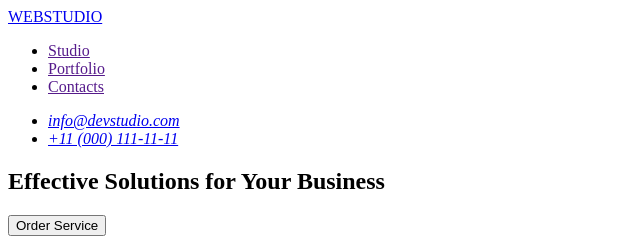
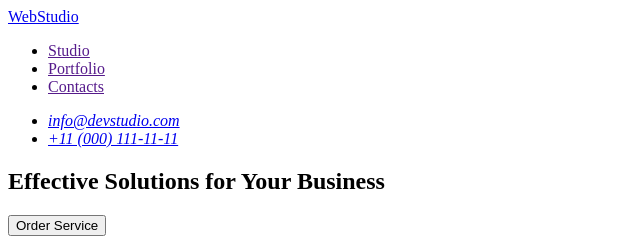
Before and after one commit to kondyan2022/goit-markup-hw-01, a plain HTML site: page index.html in a window 1280 px wide. Shown: the top 240 px of the page, 0-640 px from the left. Drawn offline with Linux system fonts and the light colour scheme.

Commit message:
Homework: fixed bugs #2

```diff
--- a/index.html
+++ b/index.html
@@ -10,7 +10,7 @@
     <!-- header  -->
     <header>
       <nav>
-        <a href="./index.html">WEBSTUDIO</a>
+        <a href="./index.html">WebStudio</a>
         <ul>
           <li><a href="">Studio</a></li>
           <li><a href="">Portfolio</a></li>
@@ -82,7 +82,7 @@
       </section>
       <!-- Staff -->
       <section>
-        <h2>Our team</h2>
+        <h2>Our Team</h2>
         <ul>
           <li>
             <img src="./images/mark.jpg" alt="Mark Guerrero" width="264" />
@@ -167,7 +167,7 @@
       </section>
     </main>
     <footer>
-      <a href="./index.html">WEBSTUDIO</a>
+      <a href="./index.html">WebStudio</a>
       <p>
         Increase the flow of customers and sales for your business with digital
         marketing & growth solutions.
```
